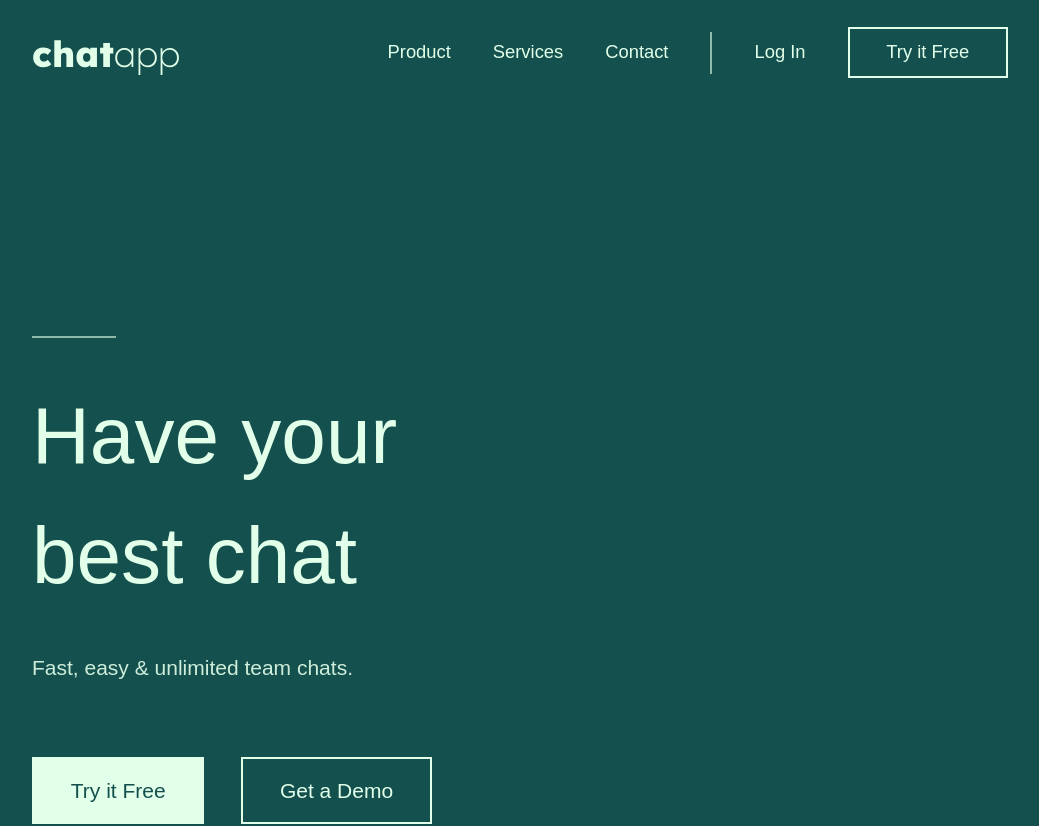
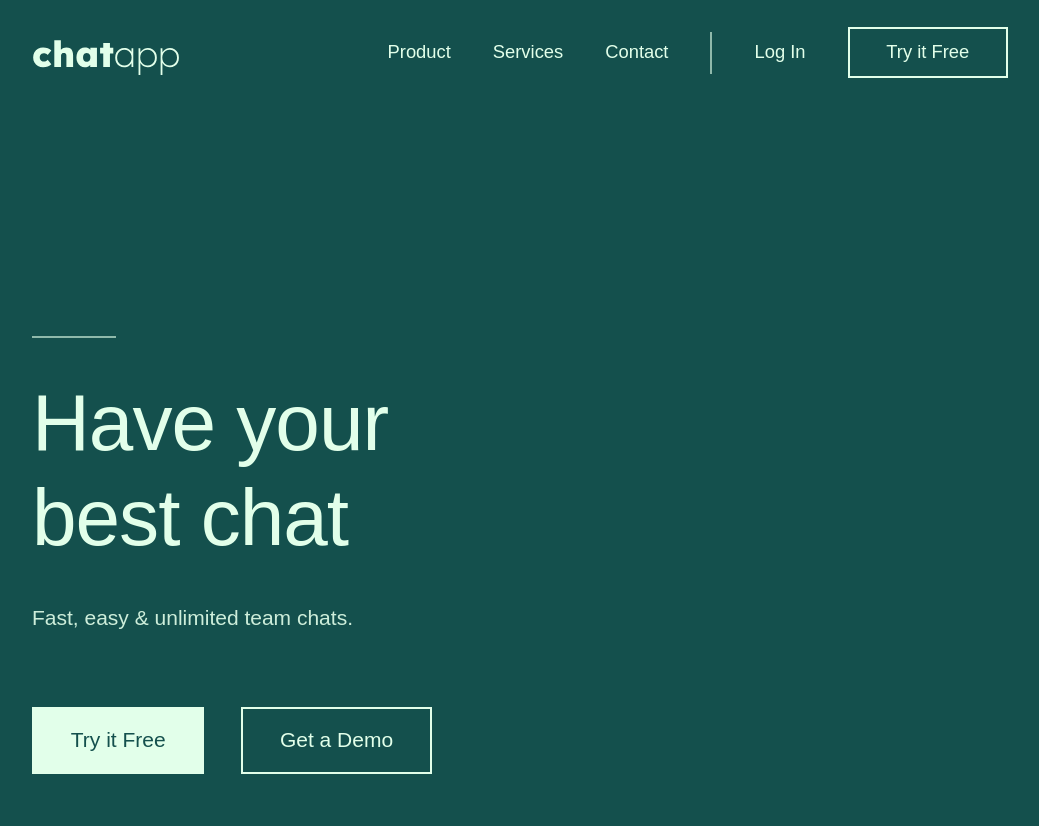
Before and after one commit to aka-luan/callapp-lp, a Next.js app: page / in a window 1280 px wide. Shown: the top 826 px of the page, without its empty margins (120-1159 px from the left). Built offline with nearby package versions, Linux system fonts and the light colour scheme.

Commit message:
h1 style

```diff
--- a/src/app/globals.css
+++ b/src/app/globals.css
@@ -26,6 +26,8 @@ body {
 
 h1 {
   font-size: 3.815rem;
+  line-height: 95px;
+  letter-spacing: -1px;
 }
 
 h2 {
```
